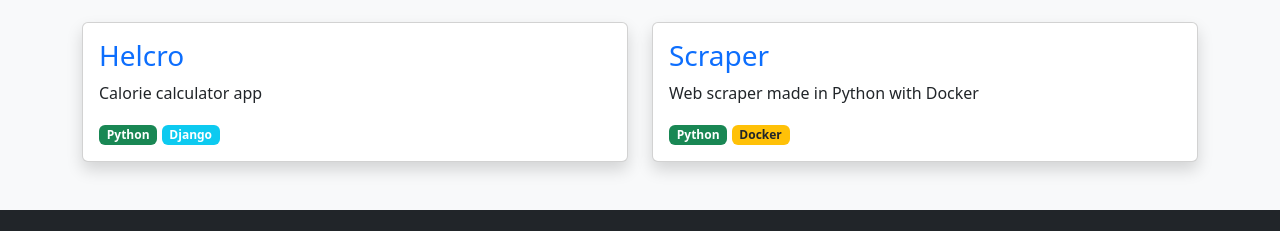
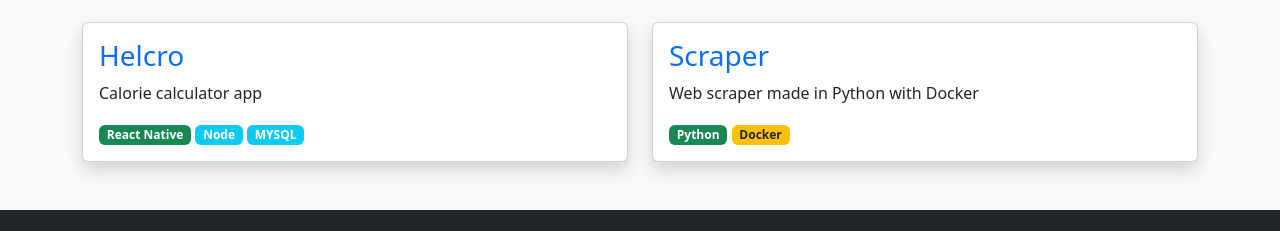
Before and after one commit to BumBumT24/BumBumT24.github.io, a plain HTML site: page index.html in a window 1280 px wide. Shown: the part 470-701 px from the top of the page. Drawn offline with nearby package versions, Linux system fonts and the light colour scheme.

Commit message:
Add portfolio1

```diff
--- a/index.html
+++ b/index.html
@@ -11,7 +11,7 @@
     <!-- Custom CSS -->
     <link rel="stylesheet" href="styles.css">
 </head>
-<body class="bg-light">
+<body class="d-flex flex-column min-vh-100 bg-light">
     <!-- Navigation (optional) -->
     <nav class="navbar navbar-expand-lg navbar-dark bg-dark">
         <div class="container">
@@ -56,8 +56,9 @@
                         <div class="card-body">
                             <h3 class="card-title"><a href="https://github.com/BumBumT24/Helcro" class="text-decoration-none">Helcro</a></h3>
                             <p class="card-text">Calorie calculator app</p>
-                            <span class="badge bg-success">Python</span>
-                            <span class="badge bg-info">Django</span>
+                            <span class="badge bg-success">React Native</span>
+                            <span class="badge bg-info">Node</span>
+                            <span class="badge bg-info">MYSQL</span>
                         </div>
                     </div>
                 </div>
--- a/styles.css
+++ b/styles.css
@@ -1,15 +1,20 @@
-/* Custom hover effect for cards */
-.card:hover {
-    transform: translateY(-5px);
-    transition: transform 0.3s ease;
+/* Add these styles to your existing CSS */
+html, body {
+    height: 100%;
+    margin: 0;
 }
 
-/* Smooth scrolling */
-html {
-    scroll-behavior: smooth;
+body {
+    display: flex;
+    flex-direction: column;
+    min-height: 100vh; /* Use viewport height */
 }
 
-/* Custom link colors */
-a {
-    color: #0d6efd; /* Bootstrap primary color */
+main {
+    flex: 1; /* This makes the content expand */
 }
+
+footer {
+    margin-top: auto; /* Pushes footer to bottom */
+    width: 100%;
+}
```
